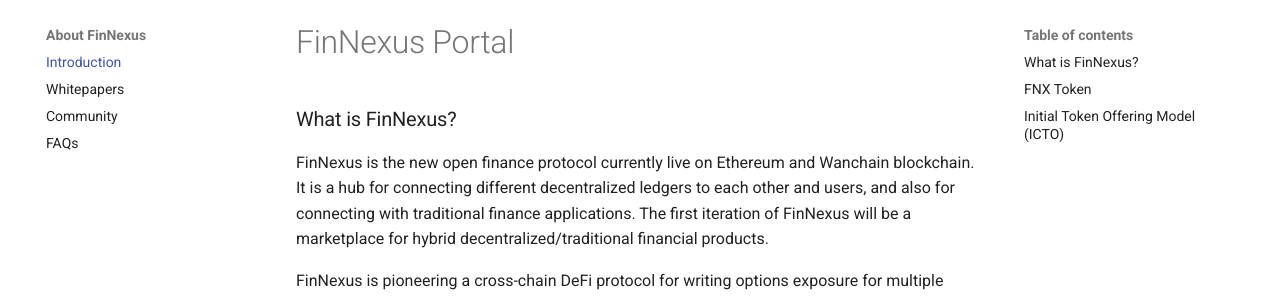
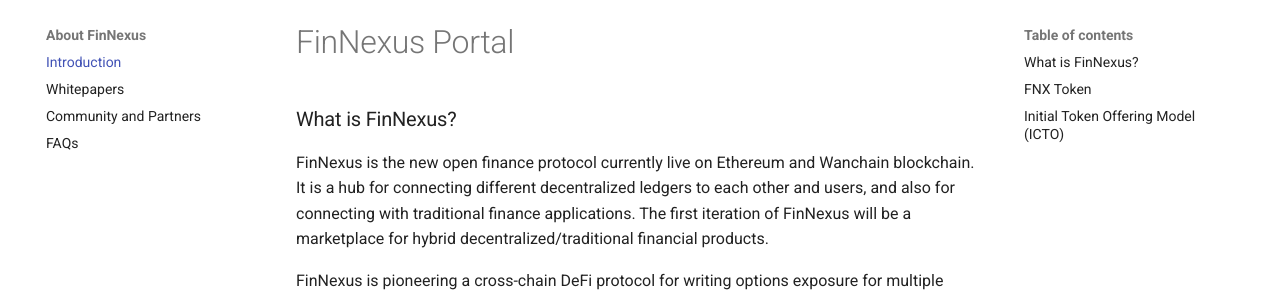
Before and after one commit to Phoenix-Finance/Phoenix-Documentation, an MkDocs documentation site: the page built from content/index.md, in a window 1280 px wide. Shown: the part 124-421 px from the top of the page. Built offline with MkDocs 1.6.1 and Material for MkDocs 9.7.7, drawn with Linux system fonts in a browser that asks for light colours.

Commit message:
Update mkdocs.yml

```diff
--- a/mkdocs.yml
+++ b/mkdocs.yml
@@ -22,7 +22,7 @@ nav:
   - About FinNexus:
     - Introduction: index.md
     - Whitepapers: whitepapers/index.md
-    - Community: community/index.md
+    - Community and Partners: community/index.md
     - FAQs: faqs/index.md
 
 
```
